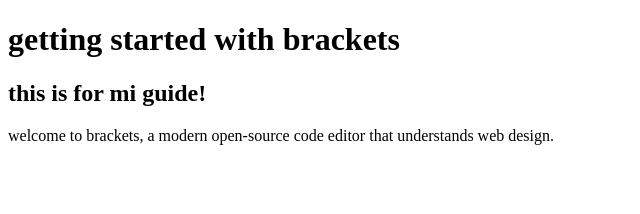
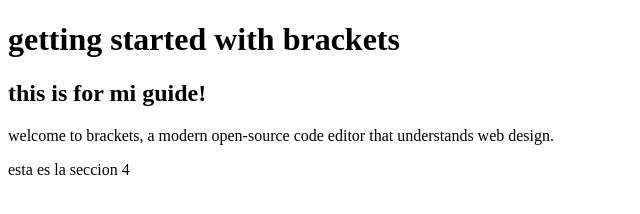
Before and after one commit to Cvizyes/newprojects, a plain HTML site: page index.html in a window 1280 px wide. Shown: the whole page, without its empty margins (0-640 px from the left). Drawn offline with Linux system fonts and the light colour scheme.

Commit message:
esta es la seccion 4

```diff
--- a/index.html
+++ b/index.html
@@ -13,6 +13,7 @@ made with <3 and js
 <!-- what brackets?
 -->
 
+<p>esta es la seccion 4</p>
 </body>
 
 <script src="script/script.js">
```
